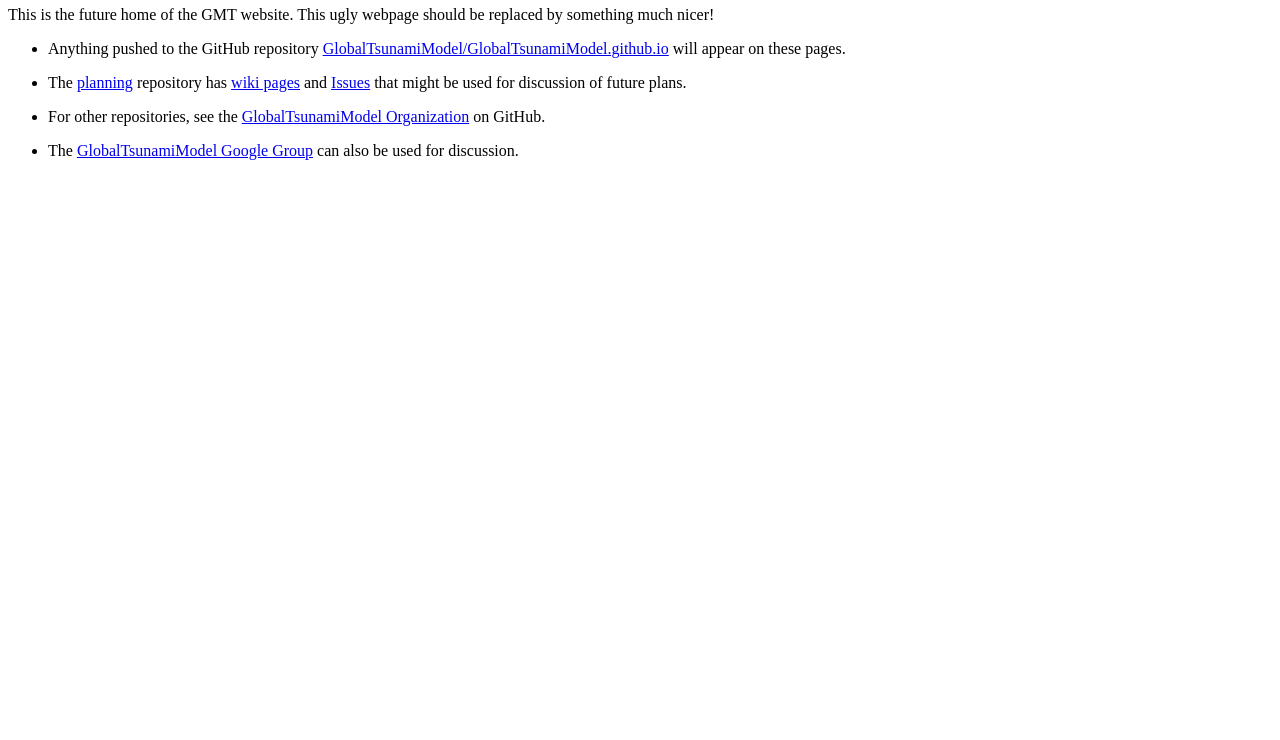
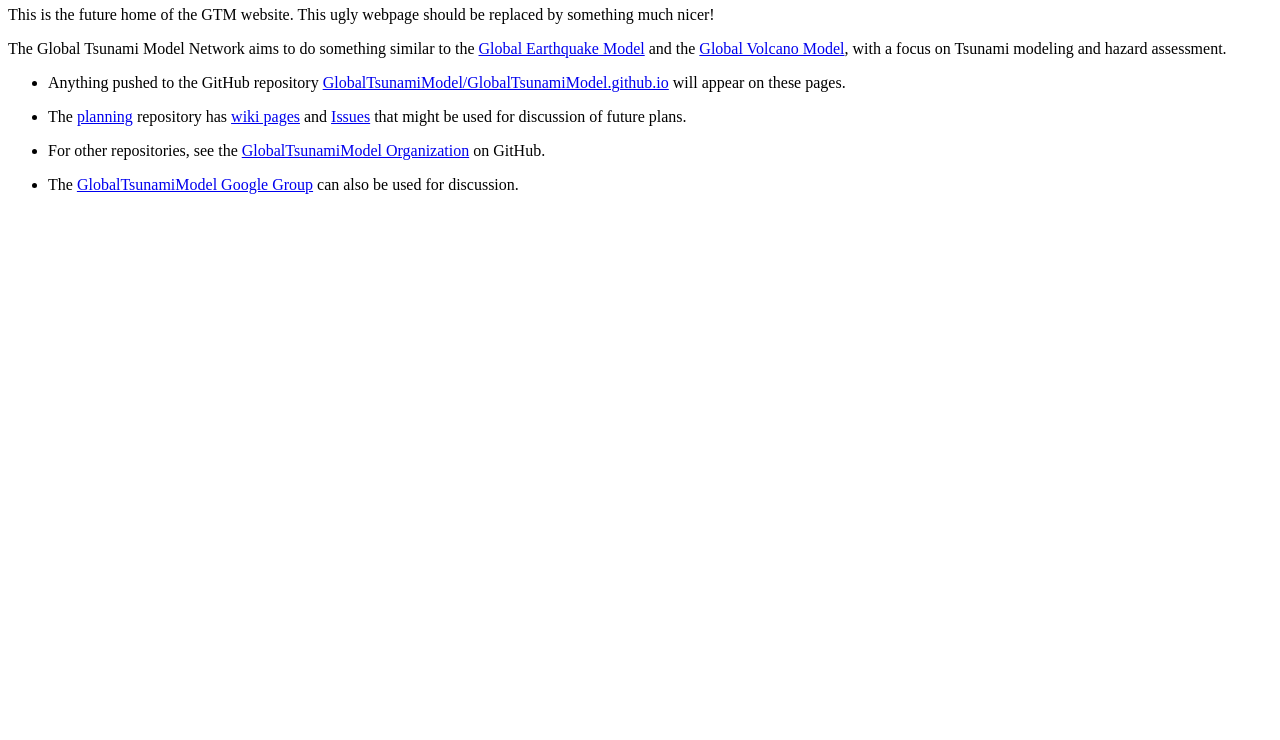
Before and after one commit to GlobalTsunamiModel/GlobalTsunamiModel.github.io, a plain HTML site: page index.html in a window 1280 px wide. Shown: the part 60-800 px from the top of the page. Drawn offline with Linux system fonts and the light colour scheme.

Commit message:
added links to GEM and GVM

```diff
--- a/index.html
+++ b/index.html
@@ -2,8 +2,18 @@
 <html>
 <h1>Global Tsunami Model</h1>
 
-This is the future home of the GMT website.  This ugly webpage should be
+This is the future home of the GTM website.  This ugly webpage should be
 replaced by something much nicer!
+
+<p>
+The Global Tsunami Model Network aims to do something similar to the
+<a href="http://www.globalquakemodel.org/">Global Earthquake Model</a>
+and the
+<a href="http://www.globalvolcanomodel.org/">Global Volcano Model</a>, with
+a focus on Tsunami modeling and hazard assessment.
+<p>
+
+
 
 <ul>
 <li> Anything pushed to the GitHub repository <a
```
